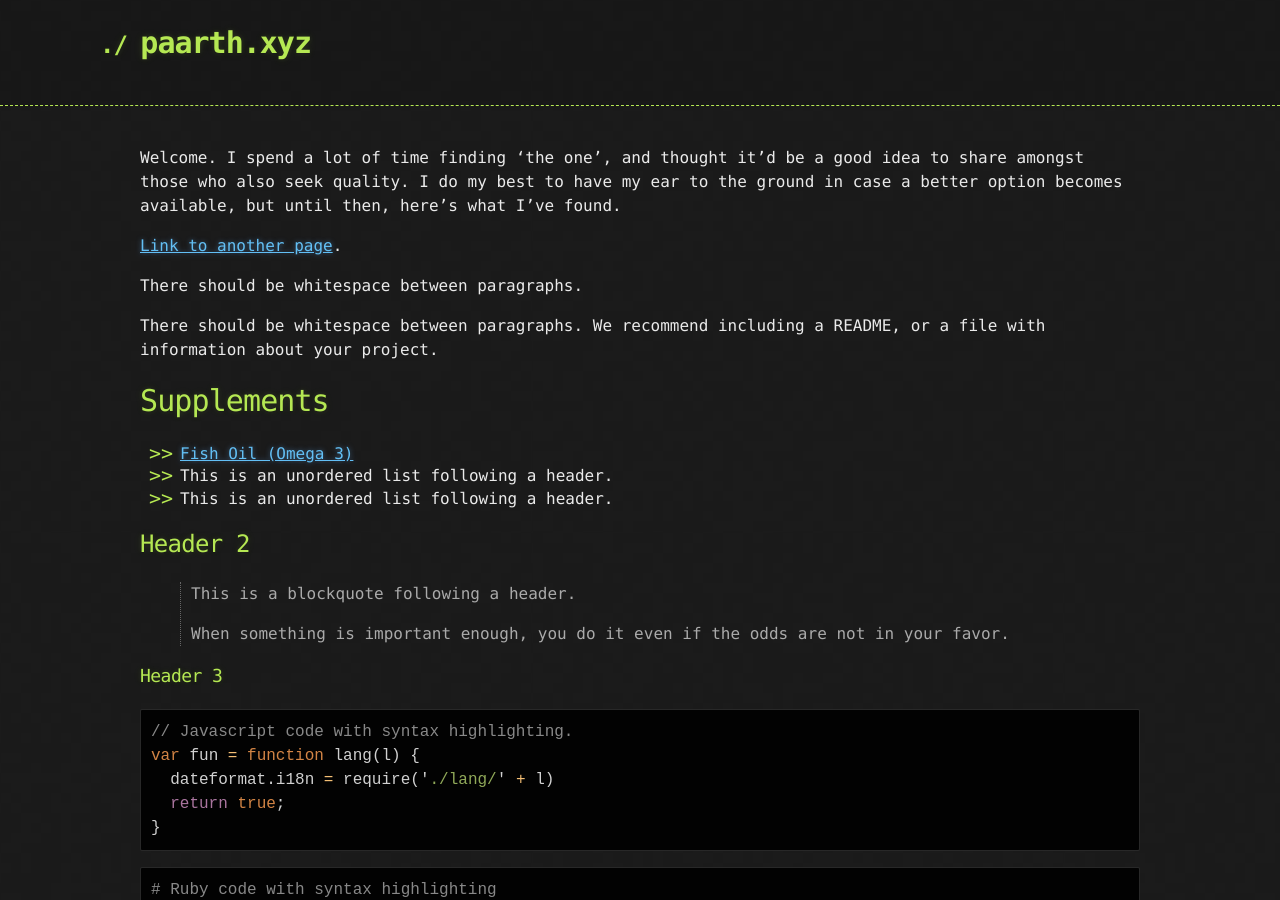
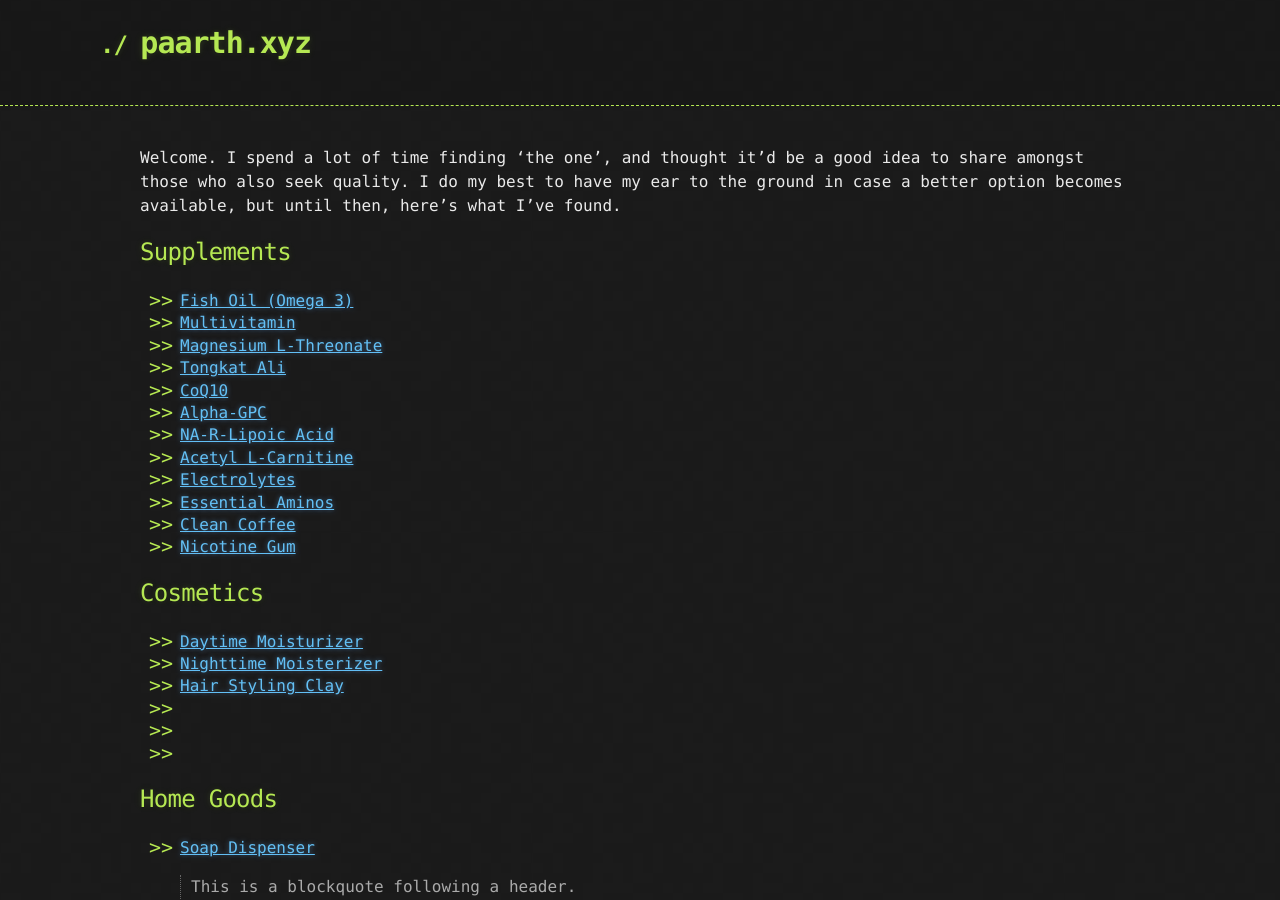
Before and after one commit to paarthxx/xyz, a Jekyll site: the page built from index.md, in a window 1280 px wide and 900 px high. Built offline with Jekyll 4.4.1, drawn with Linux system fonts in a browser that asks for light colours; the repository's description, which GitHub fills in, is left out.

Commit message:
Update index.md

```diff
--- a/index.md
+++ b/index.md
@@ -7,19 +7,39 @@ I spend a lot of time finding 'the one', and thought it'd be a good idea to shar
 I do my best to have my ear to the ground in case a better option becomes available, but until then, here's what I've found.
 
 
-[Link to another page](./another-page.html).
-
-There should be whitespace between paragraphs.
-
-There should be whitespace between paragraphs. We recommend including a README, or a file with information about your project.
-
-# Supplements
+## Supplements
 
 *   [Fish Oil (Omega 3)](https://www.livemomentous.com/products/omega-3?selling_plan=903807159)
-*   This is an unordered list following a header.
-*   This is an unordered list following a header.
+*   [Multivitamin](https://www.livemomentous.com/products/essential-multivitamin?selling_plan=902922423)
+*   [Magnesium L-Threonate](https://www.livemomentous.com/products/magnesium-threonate?selling_plan=904790199)
+*   [Tongkat Ali](https://www.livemomentous.com/products/tongkat)
+*   [CoQ10](https://nootropicsdepot.com/coqsol-cf-coenzyme-q10-softgel-capsules-100mg-coq10/)
+*   [Alpha-GPC](https://nootropicsdepot.com/alpha-gpc-150mg-capsules/)
+*   [NA-R-Lipoic Acid](https://nootropicsdepot.com/na-r-ala-stabilized-r-lipoic-acid-narala-capsules-125mg/)
+*   [Acetyl L-Carnitine](https://nootropicsdepot.com/acetyl-l-carnitine-hcl-alcar-capsules-500mg/)
+*   [Electrolytes](drinklmnt.com)
+*   [Essential Aminos](https://www.getkion.com/products/aminos-capsules)
+*   [Clean Coffee](https://shop.bulletproof.com/products/coffee-the-original-ground-12oz)
+*   [Nicotine Gum](https://lucy.co/products/gum?selling_plan=711655610)
 
-## Header 2
+
+
+## Cosmetics
+
+*   [Daytime Moisturizer]()
+*   [Nighttime Moisterizer]()
+*   [Hair Styling Clay]()
+*   []()
+*   []()
+*   []()
+
+
+
+
+
+## Home Goods
+
+*   [Soap Dispenser]()
 
 > This is a blockquote following a header.
 >
```
